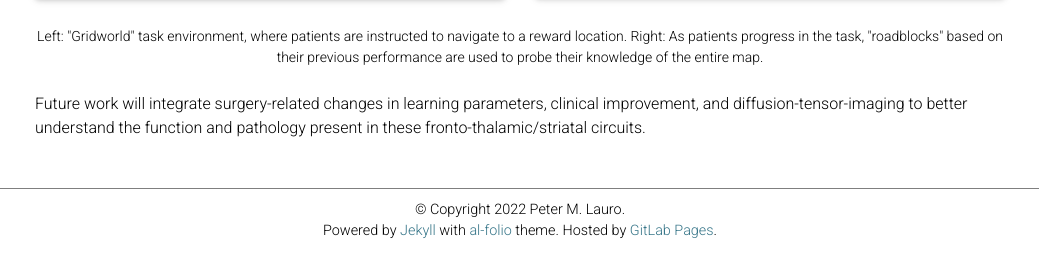
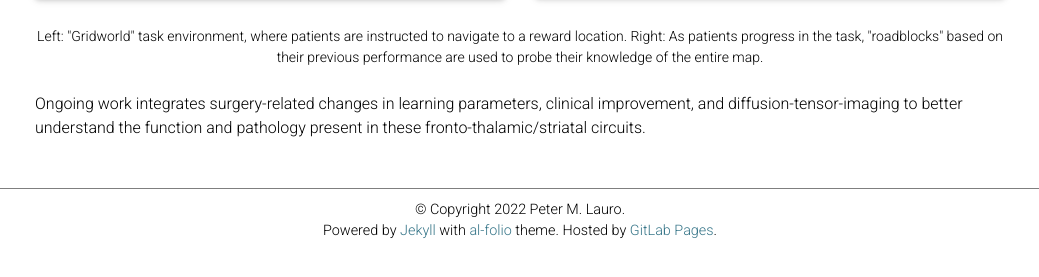
Before and after one commit to rsbeydler-alt/rsbeydler.github.io, a Jekyll site: the page built from _projects/pfc.md, in a window 1280 px wide and 900 px high, scrolled down 1297 px. Shown: the part 578-855 px from the top of the window, without its empty margins (120-1159 px from the left). Built offline with Jekyll 4.4.1, drawn with Linux system fonts in a browser that asks for light colours; nearby versions of some CDN libraries; full-size pictures stand in for the smaller copies a plugin makes; comment, search, counter and statistics services are not loaded; a style sheet for code colours, icons or effects is not loaded.

Commit message:
just one more

```diff
--- a/_projects/pfc.md
+++ b/_projects/pfc.md
@@ -53,4 +53,4 @@ We also investigate whether these same structures produce cognitive functions su
     Left: "Gridworld" task environment, where patients are instructed to navigate to a reward location.  Right: As patients progress in the task, "roadblocks" based on their previous performance are used to probe their knowledge of the entire map.
 </div>
 
-Future work will integrate surgery-related changes in learning parameters, clinical improvement, and diffusion-tensor-imaging to better understand the function and pathology present in these fronto-thalamic/striatal circuits.
+Ongoing work integrates surgery-related changes in learning parameters, clinical improvement, and diffusion-tensor-imaging to better understand the function and pathology present in these fronto-thalamic/striatal circuits.
```
